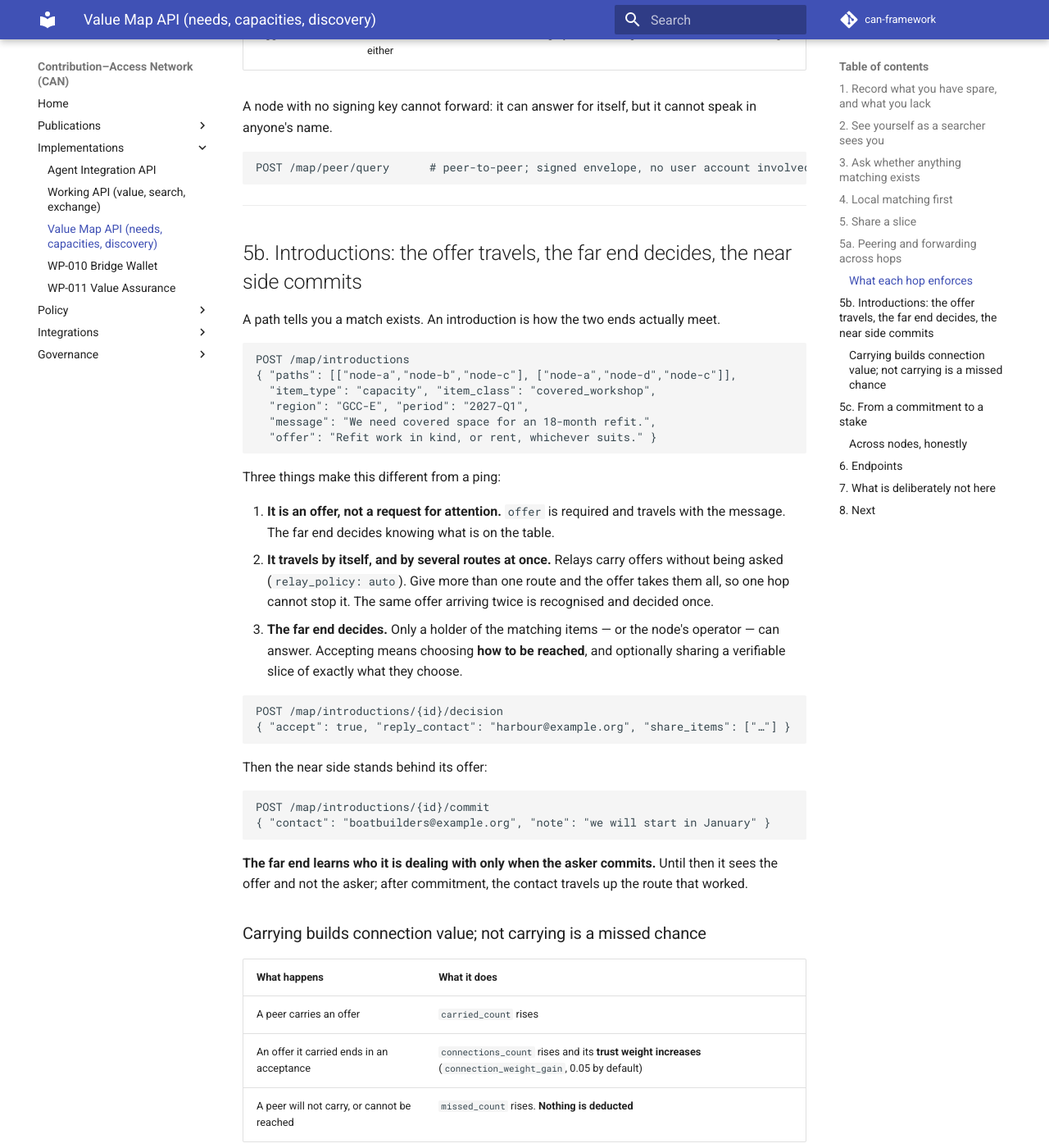
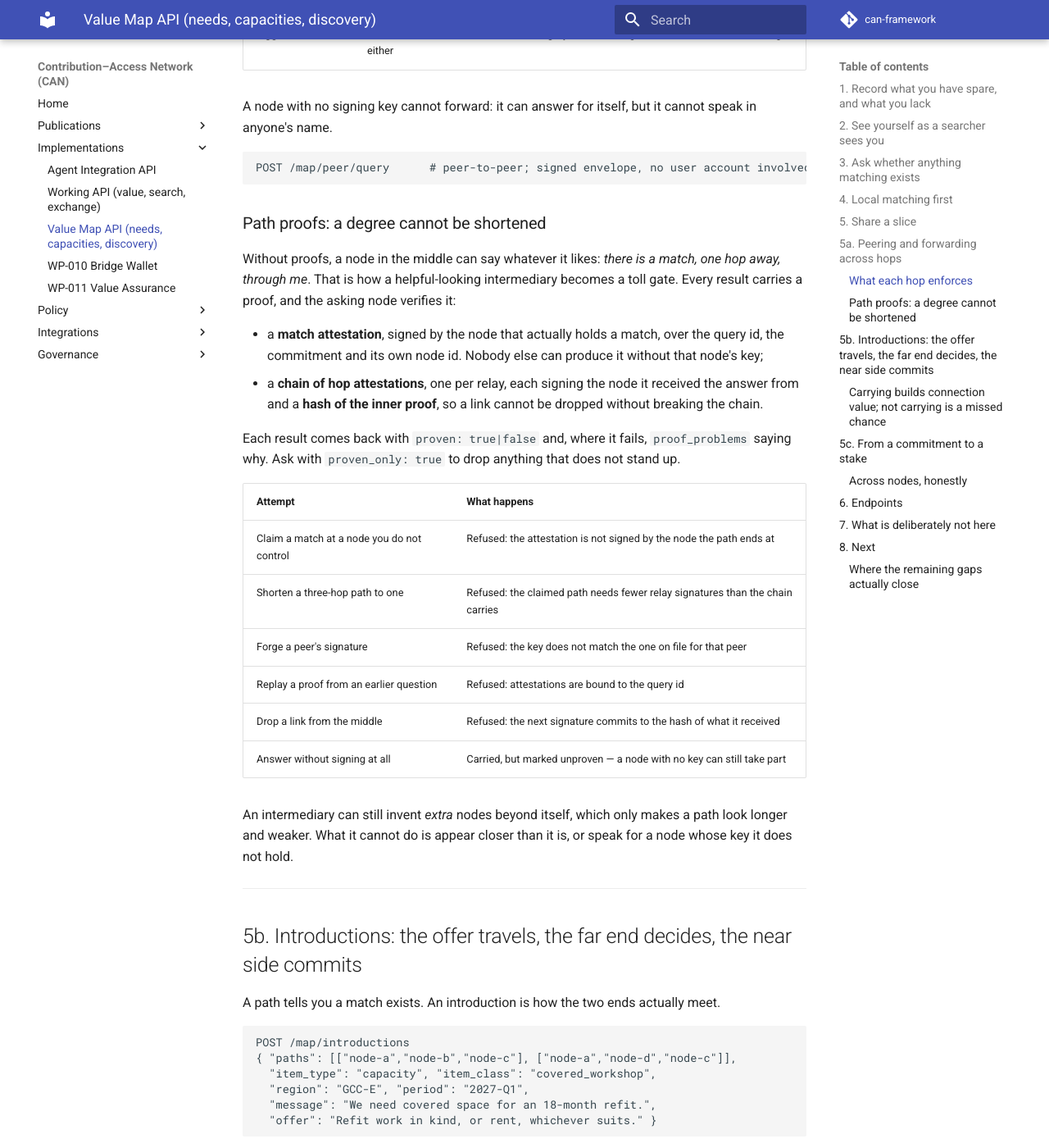
Before and after one commit to value-coordination-CAN/can-framework, an MkDocs documentation site: the page built from docs/implementation/value-map-api.md, in a window 1280 px wide and 1400 px high, scrolled down 4024 px. Shown: the whole window at 82% size. Built offline with MkDocs 1.6.1 and Material for MkDocs 9.7.7, drawn with Linux system fonts in a browser that asks for light colours; comment, search, counter and statistics services are not loaded; some of the changed text lies outside the part shown.

Commit message:
Docs: path proofs, and where the last gaps close
- Value Map API: the path proofs section (what is signed, what each attack meets), the
  invented-extra-nodes limit stated plainly, and a section on where cross-node identity
  and reciprocity actually close: in connections carried as signed portable objects
  rather than rows in one node's database, which the profile seam already allows
- WP-012: path proofs answered in the open questions, and the same point about objects

Co-Authored-By: Claude Opus 5 <noreply@anthropic.com>

````diff
--- a/docs/implementation/value-map-api.md
+++ b/docs/implementation/value-map-api.md
@@ -160,6 +160,26 @@ A node with no signing key cannot forward: it can answer for itself, but it cann
 POST /map/peer/query      # peer-to-peer; signed envelope, no user account involved
 ```
 
+### Path proofs: a degree cannot be shortened
+
+Without proofs, a node in the middle can say whatever it likes: *there is a match, one hop away, through me*. That is how a helpful-looking intermediary becomes a toll gate. Every result carries a proof, and the asking node verifies it:
+
+- a **match attestation**, signed by the node that actually holds a match, over the query id, the commitment and its own node id. Nobody else can produce it without that node's key;
+- a **chain of hop attestations**, one per relay, each signing the node it received the answer from and a **hash of the inner proof**, so a link cannot be dropped without breaking the chain.
+
+Each result comes back with `proven: true|false` and, where it fails, `proof_problems` saying why. Ask with `proven_only: true` to drop anything that does not stand up.
+
+| Attempt | What happens |
+| --- | --- |
+| Claim a match at a node you do not control | Refused: the attestation is not signed by the node the path ends at |
+| Shorten a three-hop path to one | Refused: the claimed path needs fewer relay signatures than the chain carries |
+| Forge a peer's signature | Refused: the key does not match the one on file for that peer |
+| Replay a proof from an earlier question | Refused: attestations are bound to the query id |
+| Drop a link from the middle | Refused: the next signature commits to the hash of what it received |
+| Answer without signing at all | Carried, but marked unproven — a node with no key can still take part |
+
+An intermediary can still invent *extra* nodes beyond itself, which only makes a path look longer and weaker. What it cannot do is appear closer than it is, or speak for a node whose key it does not hold.
+
 ---
 
 ## 5b. Introductions: the offer travels, the far end decides, the near side commits
@@ -274,14 +294,24 @@ Both are created as **proposals**: the sponsor still decides the valuation, and
 - **No listing of discoverable items.** Being findable is not the same as being published.
 - **No automatic introductions.** A match tells a searcher to ask. The holder decides whether to answer, and what slice to share.
 - **No contact without consent.** An offer travels on its own, but nobody's details do. The far end reveals contact only by accepting; the asker only by committing.
-- **No path proofs yet.** An intermediary could in principle misreport a degree.
+- **No protection against invented extra nodes.** A proof stops a path being shortened or a match being borrowed; a node may still pad a path with nodes of its own, which only makes it look further away.
 - **No scoring of people.** Connection value sits on **peer nodes**, from what they carried and connected. Nothing ranks holders, and matching is on attributes, never on reputation.
 
 ## 8. Next
 
-1. **Path proofs**, so an intermediary cannot invent or shorten a degree.
-2. **Shared rate-limit storage**, since the current limiter is per process.
-3. **Expiry sweeping**: offers past their time to live are treated as expired when read, but nothing clears them yet.
-4. **Cross-node identity**, so a contribution can name a counterpart on another node without anyone inventing an account for them. Until then, the agreement travels and the stake is created locally.
+1. **Shared rate-limit storage**, since the current limiter is per process.
+2. **Expiry sweeping**: offers past their time to live are treated as expired when read, but nothing clears them yet.
+3. **Connections as signed objects** — see below. That is what closes the last two gaps.
+
+### Where the remaining gaps actually close
+
+Two things are still awkward, and both come from the same root:
+
+- **Cross-node identity.** An agreement travels, but the stake is created locally, because a contributor here needs an identity someone here has vouched for.
+- **Reciprocity.** Carrying queries and offers costs something, and at scale goodwill is not a mechanism.
+
+Neither is really a protocol gap. They close when **the connections themselves are signed, portable objects** rather than rows in one node's database: an edge that carries its own identity, terms and provenance can be verified by whoever receives it, so a counterpart needs no local account to be named in a contribution; and a hop's carrying can be recorded as an object in its own right, which settles later like any other contribution (WP-010) instead of depending on reciprocal favour.
+
+The framework already leaves the seam: `profile` is a field on every document, and the value, map and agreement profiles here are one implementation of the idea. A deployment may carry another object format — including a proprietary one — through the same endpoints, without changing the protocol.
 
 Tests: `backend/tests/test_value_map.py` covers recording items, opt-in discoverability, commitment formation matching between holder and searcher, match and no-match answers carrying no contents, k-anonymity suppressing a single-item match, rate limiting, local matching by count, slice verification, redaction that still verifies, tamper detection, and the refusal to share what is not yours.
````
